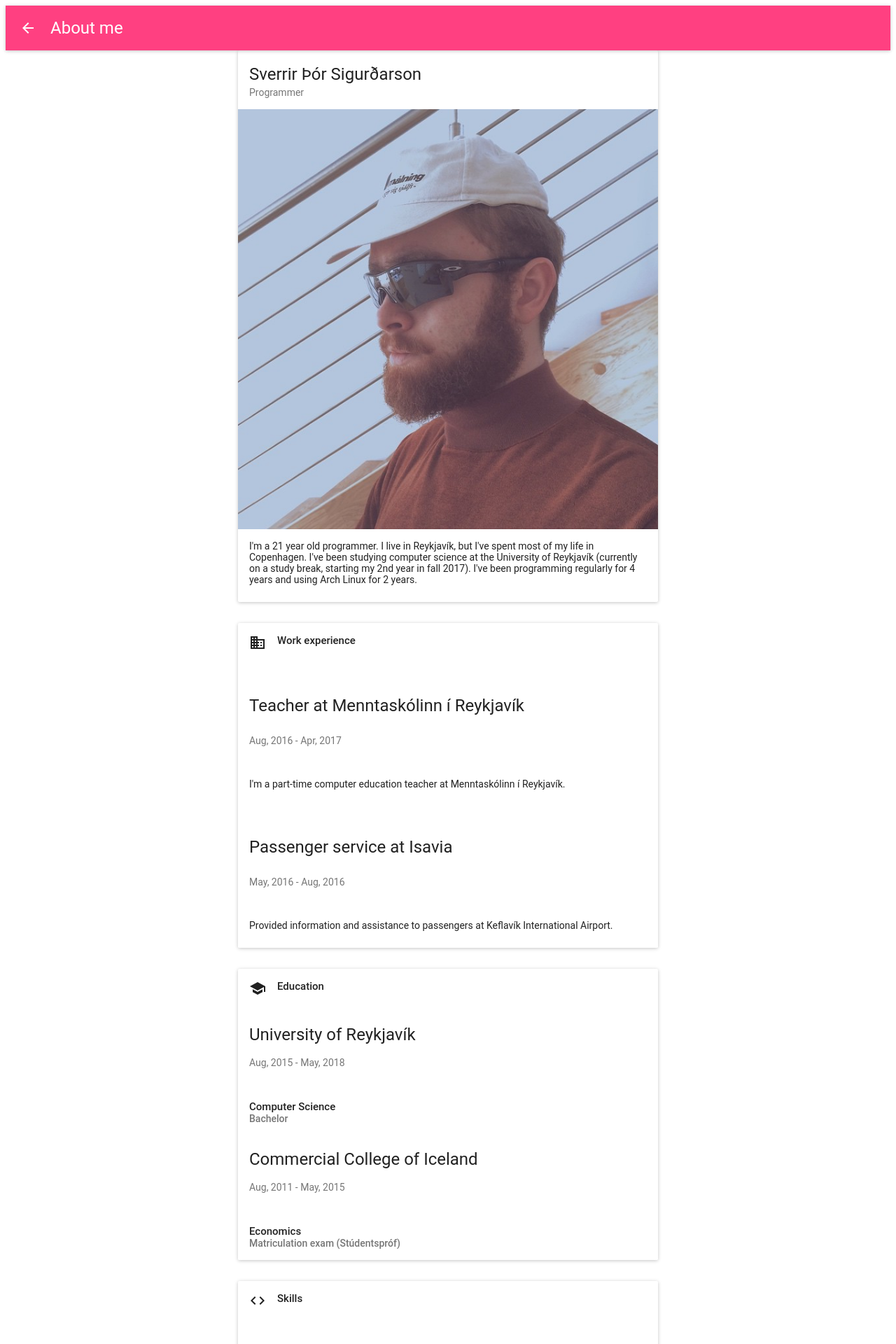
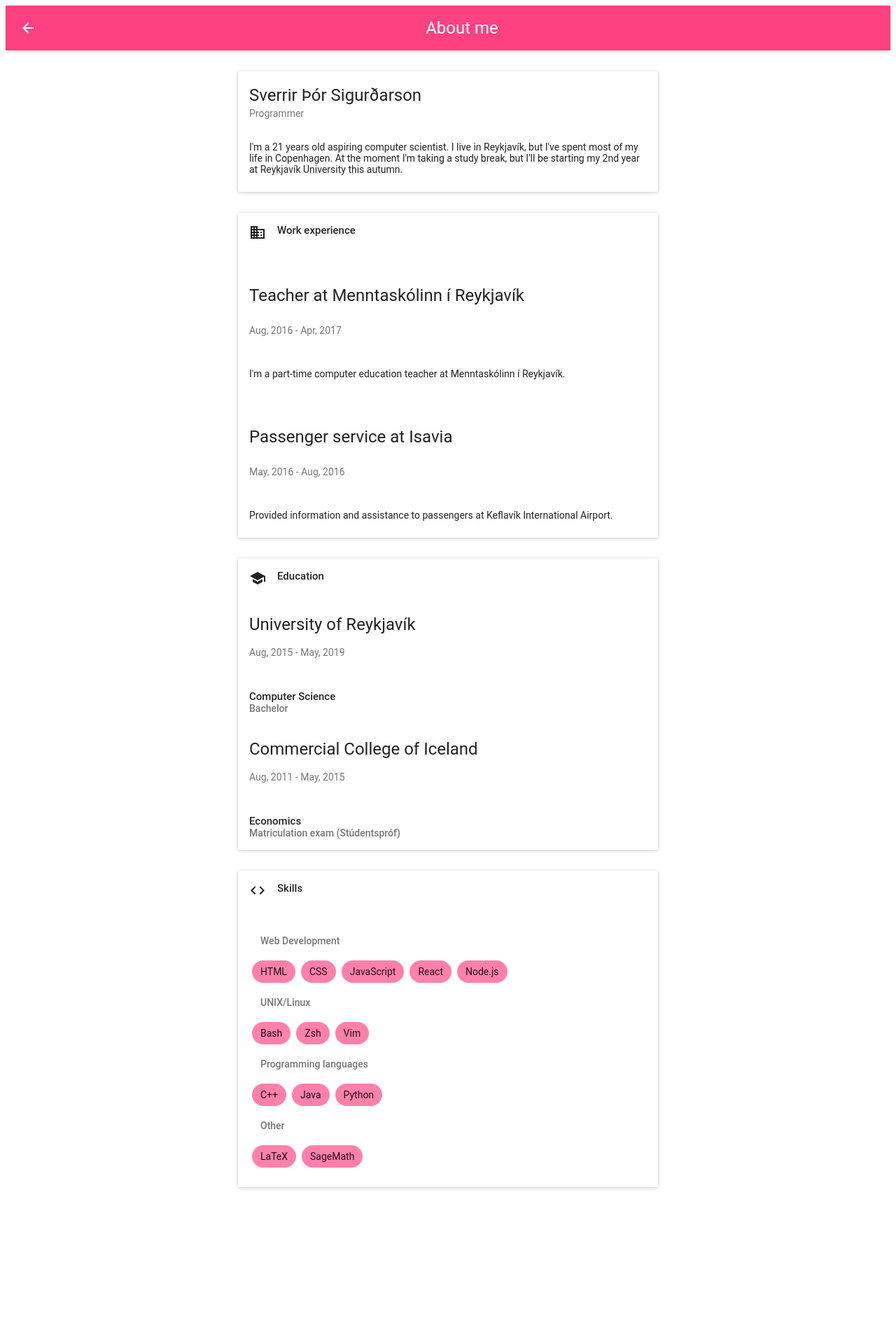
Before and after one commit to sveppalicious/svepp.is, a React (Create React App) app: page /about in a window 1280 px wide. Shown: the top 1920 px of the page at 70% size. After the commit the page ends 1726 px from the top, so only its background shows below. Built offline with nearby package versions, Linux system fonts and the light colour scheme; what react-tap-event-plugin would draw is missing.

Commit message:
almost finished

```diff
--- a/package.json
+++ b/package.json
@@ -2,6 +2,7 @@
   "name": "svepp.is",
   "version": "0.1.0",
   "private": true,
+  "homepage": "https://svepp.is/",
   "devDependencies": {
     "react-router-dom": "^4.0.0-beta.8",
     "react-scripts": "0.9.5"
--- a/src/App.css
+++ b/src/App.css
@@ -8,7 +8,10 @@
   justify-content: center;
   align-items: center;
 }
-.about {
+.Header {
+  margin-bottom: 60px;
+}
+.resume {
   margin: auto;
   max-width: 600px;
 }
@@ -29,6 +32,7 @@
 }
 .about, .work, .education, .skills {
   margin-bottom: 30px;
+  margin-top: 30px;
 }1
 .App-header {
   background-color: #222;
--- a/src/App.jsx
+++ b/src/App.jsx
@@ -1,20 +1,18 @@
-import React, { Component } from 'react';
+import React from 'react';
 import './App.css';
 import { BrowserRouter as Router, Route, Link } from 'react-router-dom';
 import Header from './components/Header'
 import Resume from './components/Resume'
 import RaisedButton from 'material-ui/RaisedButton';
 import MuiThemeProvider from 'material-ui/styles/MuiThemeProvider';
-import {deepOrange500} from 'material-ui/styles/colors';
 import HttpsRedirect from 'react-https-redirect';
-import FontIcon from 'material-ui/FontIcon';
-import Keyboard from 'material-ui/svg-icons/hardware/keyboard';
+import Email from 'material-ui/svg-icons/communication/email';
 import AccountCircle from 'material-ui/svg-icons/action/account-circle';
 import Code from 'material-ui/svg-icons/action/code';
 const json = require('./resume.json');
 
 const style = {
-  margin: 12,
+  margin: 6,
 };
 
 const Home = () => (
@@ -31,22 +29,22 @@ const Home = () => (
                   icon={<AccountCircle/>}
                 />
               </Link>
-              <Link to="/blog">
-                <RaisedButton
-                  label="Blog"
-                  secondary={true}
-                  style={style}
-                  icon={<Keyboard/>}
-                />
-              </Link>
-              <Link to="/code">
+              <a href="https://github.com/sveppalicious">
               <RaisedButton
                 label="Code"
                 secondary={true}
                 style={style}
                 icon={<Code/>}
               />
-              </Link>
+            </a>
+            <a href="mailto:sverrir@svepp.is">
+              <RaisedButton
+                label="Contact"
+                secondary={true}
+                style={style}
+                icon={<Email/>}
+              />
+            </a>
             </div>
           </div>
       </MuiThemeProvider>
@@ -58,8 +56,8 @@ const App = () => (
     <div>
       <Route exact path="/" component={Home}/>
       <Route path="/about" render={() => <Resume jsonObj={json}></Resume>}/>
-      <Route path="/blog" render={() => <h1>Blog</h1>}/>
-      <Route path="/code" render={() => <h1>Code</h1>}/>
+      {/* <Route path="/blog" render={() => <h1>Blog</h1>}/>
+      <Route path="/code" render={() => <h1>Code</h1>}/> */}
     </div>
   </Router>
 )
--- a/src/components/About.jsx
+++ b/src/components/About.jsx
@@ -1,7 +1,5 @@
 import React from 'react';
-import {Card, CardTitle, CardMedia, CardText} from 'material-ui/Card';
-import Code from 'material-ui/svg-icons/action/code';
-import Photo from '../../public/sverrir.jpg';
+import {Card, CardTitle, CardText} from 'material-ui/Card';
 const About = props => {
 
   	return (
@@ -10,9 +8,6 @@ const About = props => {
           title={props.profileData.name}
           subtitle={props.profileData.label}
         />
-        <CardMedia>
-          <img src={Photo} alt="Photo of me"/>
-        </CardMedia>
         <CardText>
           {props.profileData.summary}
         </CardText>
--- a/src/components/Education.jsx
+++ b/src/components/Education.jsx
@@ -1,8 +1,7 @@
 import React from 'react';
 import moment from 'moment';
-import {Card, CardHeader, CardText, CardTitle} from 'material-ui/Card';
+import {Card, CardHeader, CardTitle} from 'material-ui/Card';
 import School from 'material-ui/svg-icons/social/school';
-import Divider from 'material-ui/Divider';
 
 const Education = props => {
     const getEducation = props.educationData.map(function(item, index) {
--- a/src/components/Header.jsx
+++ b/src/components/Header.jsx
@@ -9,7 +9,7 @@ const images = [
   ]
 const size = {
   big: { width: 680, height: 384 },
-  small: { width: 320, height: 190 },
+  small: { width: 256, height: 154 },
 }
 const browserHandler = {
   firefox: () =>
@@ -42,6 +42,7 @@ const browserHandler = {
             if (matches) {
                 return (
                   <AtvImg
+                    className="Header"
                     layers={images}
                     style={size.big}
                   />
--- a/src/components/Resume.jsx
+++ b/src/components/Resume.jsx
@@ -15,6 +15,10 @@ const styles = {
   },
   icon : {
     iconColor: '#ffffff'
+  },
+  title : {
+    margin: 'auto',
+    flex: 'inherit'
   }
 
 }
@@ -29,11 +33,10 @@ const Back = (
 
 const Resume = (props) => {
   const profileData = props.jsonObj.basics;
-  const aboutData = profileData.summary;
   const workData = props.jsonObj.work;
   const skillsData = props.jsonObj.skills;
   const educationData = props.jsonObj.education;
-  console.log(workData)
+  //console.log(workData)
   return (
     <MuiThemeProvider>
       <div>
@@ -41,10 +44,9 @@ const Resume = (props) => {
         title="About me"
         style={styles.appBar}
         iconElementLeft={Back}
-      >
-
-      </AppBar>
-      <div className="about">
+        titleStyle={styles.title}
+      />
+      <div className="resume">
         <About profileData={profileData}/>
         <Work workData={workData}/>
         <Education educationData={educationData} />
--- a/src/components/SkillItem.jsx
+++ b/src/components/SkillItem.jsx
@@ -1,5 +1,4 @@
 import React from 'react';
-import Divider from 'material-ui/Divider';
 import Chip from 'material-ui/Chip';
 import Subheader from 'material-ui/Subheader';
 import {pinkA100} from 'material-ui/styles/colors';
@@ -25,9 +24,6 @@ const SkillItem = props => {
       </Chip>
     )
   });
-
-
-
     return (
         <div className="skillItem" style={styles.wrapper}>
           <Subheader>{props.skillItemData.name}</Subheader>
--- a/src/components/Work.jsx
+++ b/src/components/Work.jsx
@@ -1,6 +1,6 @@
 import React from 'react';
 import WorkItem from './WorkItem';
-import {Card, CardHeader, CardText} from 'material-ui/Card';
+import {Card, CardHeader} from 'material-ui/Card';
 import Domain from 'material-ui/svg-icons/social/domain';
 
 const Work = props => {
--- a/src/components/WorkItem.jsx
+++ b/src/components/WorkItem.jsx
@@ -1,7 +1,6 @@
 import React from 'react';
 import moment from 'moment';
-import Divider from 'material-ui/Divider';
-import {Card, CardHeader, CardText, CardTitle} from 'material-ui/Card';
+import {Card, CardText, CardTitle} from 'material-ui/Card';
 
 const WorkItem = props => {
     const getWorkDates = () => {
--- a/src/resume.json
+++ b/src/resume.json
@@ -6,7 +6,7 @@
     "email": "sverrir.sigurdarson@gmail.com",
     "phone": "+354 699-1842",
     "website": "https://svepp.is",
-    "summary": "I'm a 21 year old programmer. I live in Reykjavík, but I've spent most of my life in Copenhagen. I've been studying computer science at the University of Reykjavík (currently on a study break, starting my 2nd year in fall 2017). I've been programming regularly for 4 years and using Arch Linux for 2 years.",
+    "summary": "I'm a 21 years old aspiring computer scientist. I live in Reykjavík, but I've spent most of my life in Copenhagen. At the moment I'm taking a study break, but I'll be starting my 2nd year at Reykjavík University this autumn.",
     "location": {
       "address": "Ólafsgeisli 69",
       "postalCode": "113",
@@ -46,7 +46,7 @@
       "area": "Computer Science",
       "studyType": "Bachelor",
       "startDate": "2015-08-20",
-      "endDate": "may 2018"
+      "endDate": "2019-05"
     },
     {
       "institution": "Commercial College of Iceland",
@@ -63,7 +63,7 @@
       "keywords": [
         "HTML",
         "CSS",
-        "Javascript",
+        "JavaScript",
         "React",
         "Node.js"
       ]
@@ -83,7 +83,14 @@
       "keywords": [
         "C++",
         "Java",
-        "Python",
+        "Python"
+      ]
+    },
+    {
+      "name": "Other",
+      "level": "Master",
+      "keywords": [
+        "LaTeX",
         "SageMath"
       ]
     }
```
Also changed, not shown: public/index.html (+6 -17 lines). Lines whose indentation alone changed are shown as unchanged.
